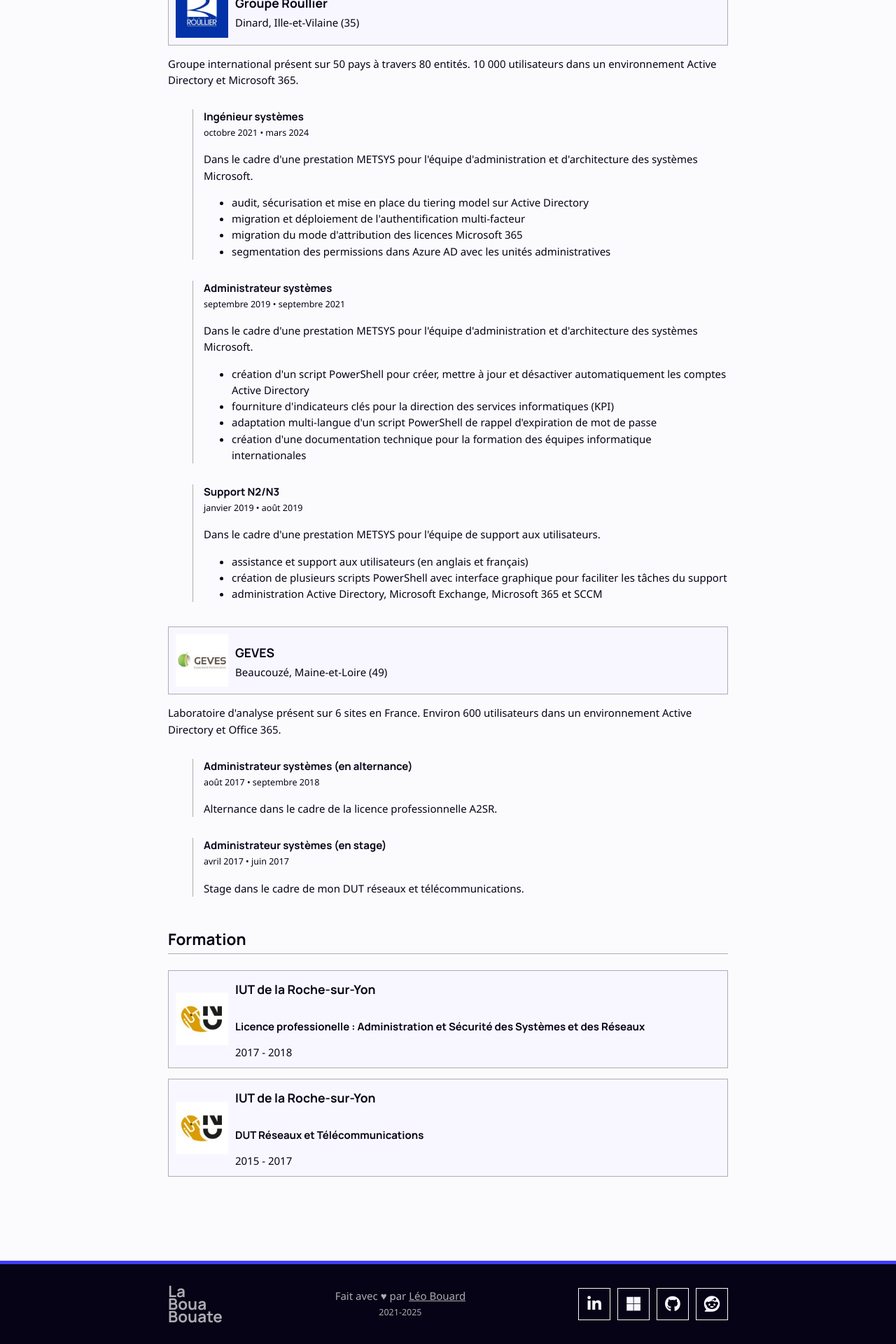
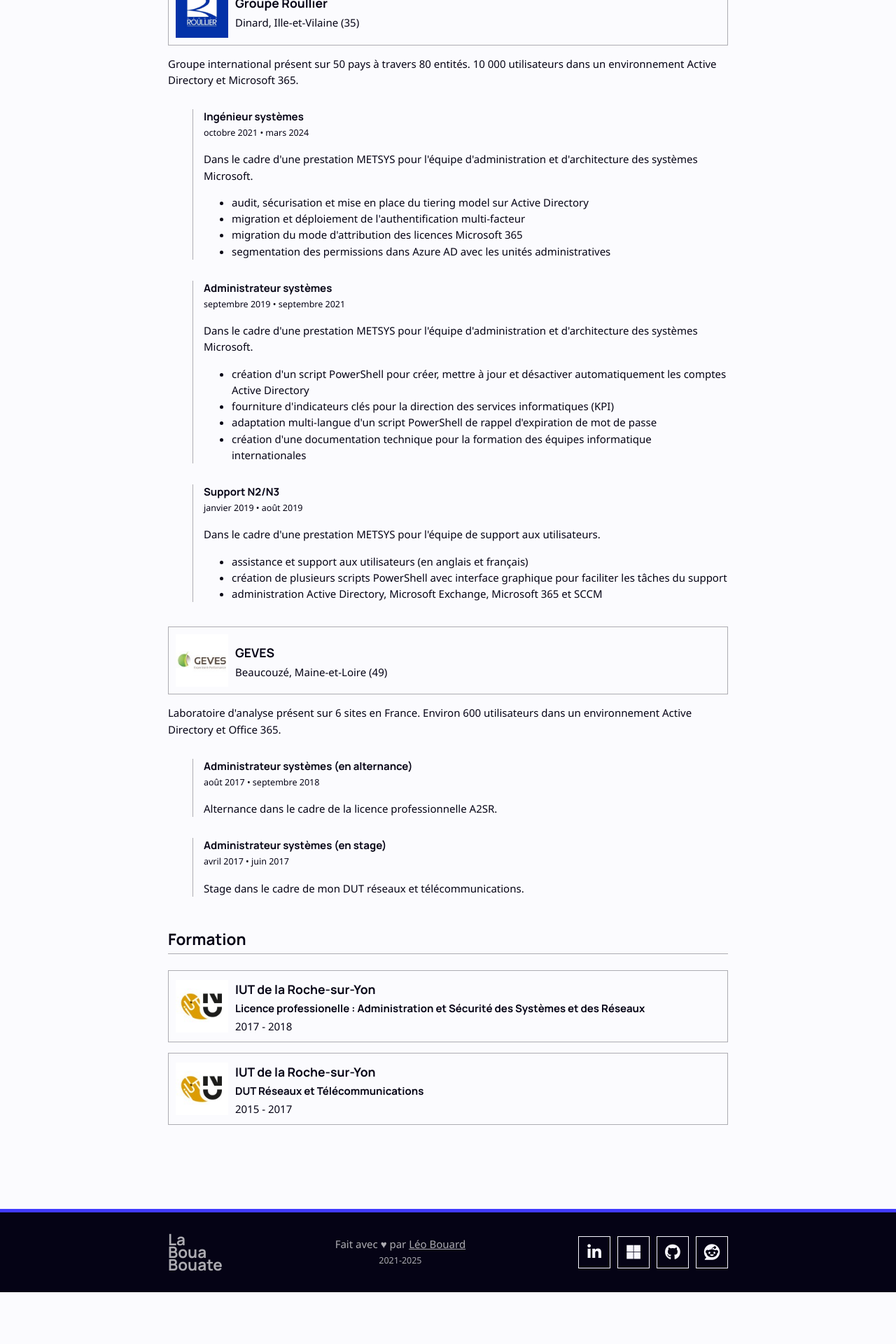
Before and after one commit to leobouard/leobouard.github.io, a Jekyll site: the page built from _pages/cv.html, in a window 1280 px wide. Shown: the part 1720-3640 px from the top of the page at 70% size. Built offline with Jekyll 4.4.1, drawn with Linux system fonts in a browser that asks for light colours; nearby versions of some CDN libraries; some web fonts are replaced; after the commit the page ends 3566 px from its top, so only the background shows below that.

Commit message:
Update cv.scss

```diff
--- a/assets/css/cv.scss
+++ b/assets/css/cv.scss
@@ -22,18 +22,18 @@
     padding: 5px;
     align-items: center;
     border: var(--border);
-    background: var(--lightaccent);
 }
 
-.enterprise > div {
+.enterprise div {
     margin: 5px;
 }
 
-.enterprise > div > h3 {
+.enterprise h3,
+.enterprise h4 {
     margin: 0.25em 0;
 }
 
-.enterprise > div > img {
+.enterprise img {
     height: 5em;
     max-width: fit-content;
 }
```
